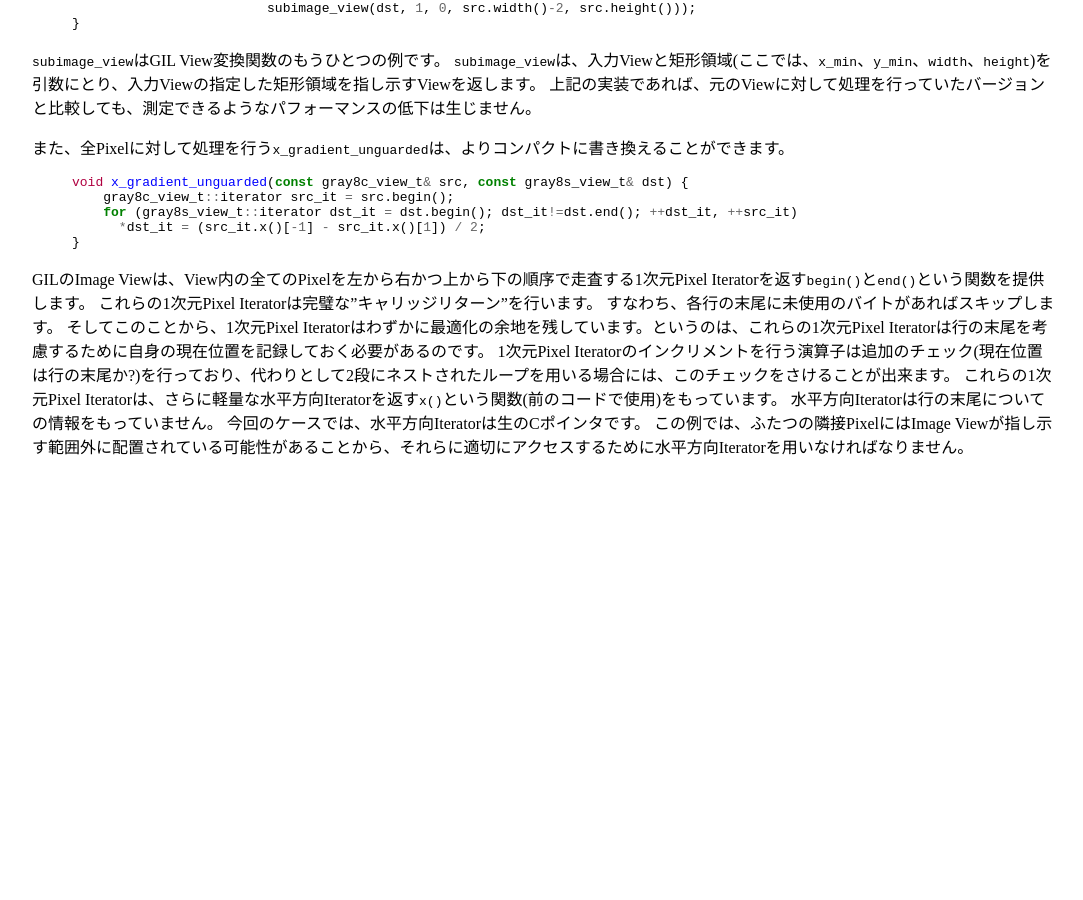
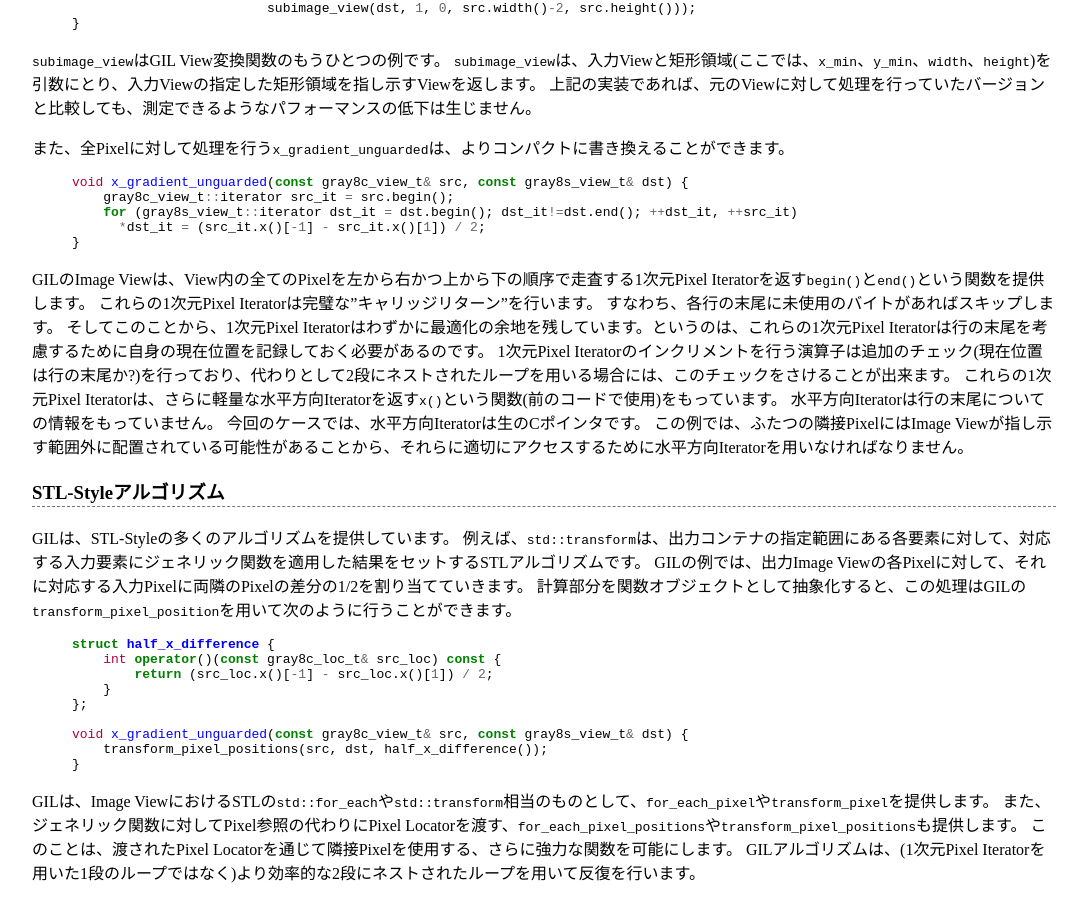
Before and after one commit to hironishihara/GILTutorial-ja, a Jekyll site: the page built from index.md, in a window 1280 px wide and 900 px high, scrolled down 8542 px. Shown: the whole window, without its empty margins (96-1179 px from the left). Built offline with Jekyll 4.4.1, drawn with Linux system fonts in a browser that asks for light colours; before the commit the page ends 9016 px from its top, so only the background shows below that.

Commit message:
add lines for syntax highlight

```diff
--- a/index.md
+++ b/index.md
@@ -881,3 +881,47 @@ GILのImage Viewは、View内の全てのPixelを左から右かつ上から下
 水平方向Iteratorは行の末尾についての情報をもっていません。
 今回のケースでは、水平方向Iteratorは生のCポインタです。
 この例では、ふたつの隣接PixelにはImage Viewが指し示す範囲外に配置されている可能性があることから、それらに適切にアクセスするために水平方向Iteratorを用いなければなりません。
+
+<!--
+STL Equivalent Algorithms
+-->
+
+### <a name="section_02_07"> STL-Styleアルゴリズム
+
+<!--
+GIL provides STL equivalents of many algorithms.
+For example, std::transform is an STL algorithm that sets each element in a destination range the result of a generic function taking the corresponding element of the source range.
+In our example, we want to assign to each destination pixel the value of the half-difference of the horizontal neighbors of the corresponding source pixel.
+If we abstract that operation in a function object, we can use GIL's transform_pixel_positions to do that:
+-->
+
+GILは、STL-Styleの多くのアルゴリズムを提供しています。
+例えば、`std::transform`は、出力コンテナの指定範囲にある各要素に対して、対応する入力要素にジェネリック関数を適用した結果をセットするSTLアルゴリズムです。
+GILの例では、出力Image Viewの各Pixelに対して、それに対応する入力Pixelに両隣のPixelの差分の1/2を割り当てていきます。
+計算部分を関数オブジェクトとして抽象化すると、この処理はGILの`transform_pixel_position`を用いて次のように行うことができます。
+
+{% highlight C++ %}
+
+struct half_x_difference {
+    int operator()(const gray8c_loc_t& src_loc) const {
+        return (src_loc.x()[-1] - src_loc.x()[1]) / 2;
+    }
+};
+
+void x_gradient_unguarded(const gray8c_view_t& src, const gray8s_view_t& dst) {
+    transform_pixel_positions(src, dst, half_x_difference());
+}
+
+{% endhighlight %}
+
+<!--
+GIL provides the algorithms for_each_pixel and transform_pixels which are image view equivalents of STL's std::for_each and std::transform.
+It also provides for_each_pixel_position and transform_pixel_positions, which instead of references to pixels, pass to the generic function pixel locators.
+This allows for more powerful functions that can use the pixel neighbors through the passed locators.
+GIL algorithms iterate through the pixels using the more efficient two nested loops (as opposed to the single loop using 1-D iterators)
+-->
+
+GILは、Image ViewにおけるSTLの`std::for_each`や`std::transform`相当のものとして、`for_each_pixel`や`transform_pixel`を提供します。
+また、ジェネリック関数に対してPixel参照の代わりにPixel Locatorを渡す、`for_each_pixel_positions`や`transform_pixel_positions`も提供します。
+このことは、渡されたPixel Locatorを通じて隣接Pixelを使用する、さらに強力な関数を可能にします。
+GILアルゴリズムは、(1次元Pixel Iteratorを用いた1段のループではなく)より効率的な2段にネストされたループを用いて反復を行います。
```
Also changed, not shown: src/main.md (+6 -3 lines).
